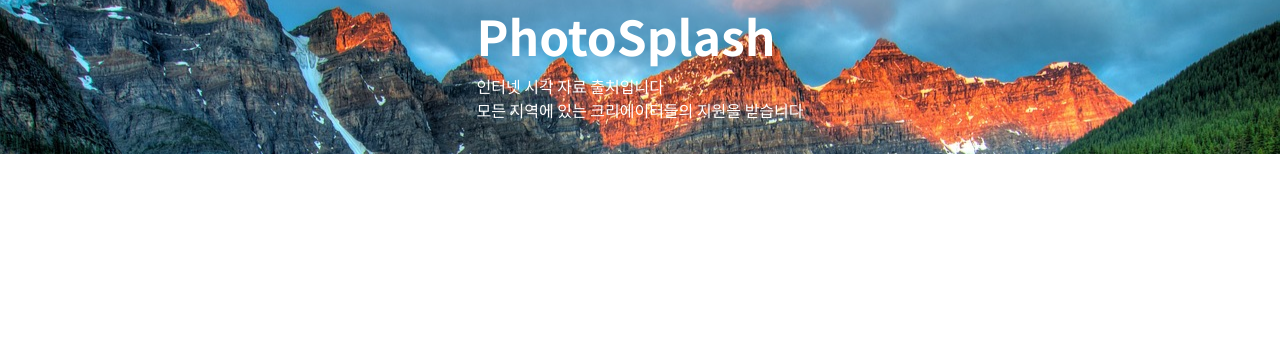
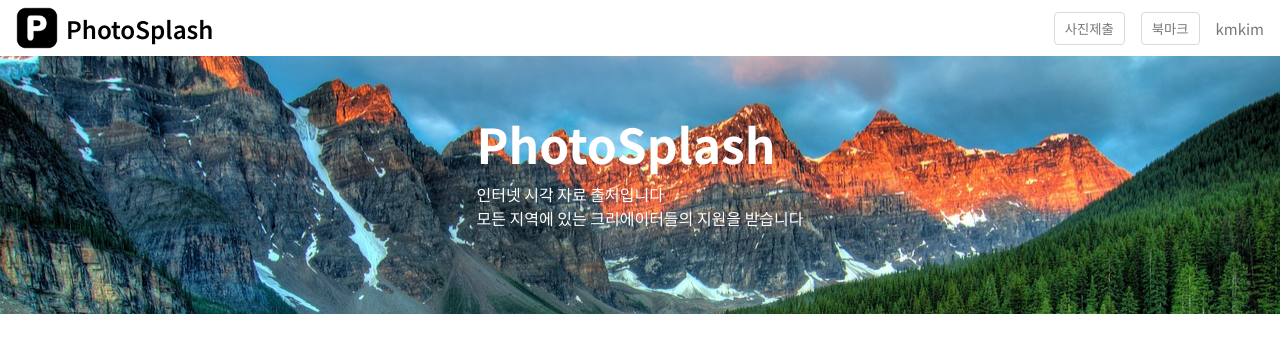
Before and after one commit to kmkim0713/study-react, a React (Vite) app: page / in a window 1280 px wide. Shown: the top 352 px of the page. Built offline with nearby package versions, Linux system fonts and the light colour scheme.

Commit message:
상단 header 작성

```diff
--- /dev/null
+++ b/src/components/common/header/CommonHeader.module.scss
@@ -0,0 +1,58 @@
+.header {
+    display: flex;
+    align-items: center;
+    justify-content: space-between;
+
+    width: 100%;
+    height: 56px;
+    padding: 0 16px;
+
+    &__logoBox {
+        display: flex;
+        align-items: center;
+        justify-content: center;
+
+        height: 100%;
+
+        gap: 8px;
+
+        &__logo {
+            height: 75%;
+        }
+
+        &__title {
+            font-size: 24px;
+            font-weight: 600;
+        }
+    }
+
+    &__profileBox {
+        display: flex;
+        align-items: center;
+        justify-content: center;
+
+        gap: 16px;
+
+        &__button {
+            display: flex;
+            align-items: center;
+            justify-content: center;
+
+            outline: none;
+            cursor: pointer;
+
+            padding: 6px 10px;
+
+            border: 1px solid main.$color-white-300;
+            border-radius: 4px;
+
+            color: main.$color-white-600;
+            background-color: main.$color-white-000;
+        }
+        &__userName {
+            color: main.$color-white-600;
+            font-weight: 400;
+            font-size: 15px;
+        }
+    }
+}
--- /dev/null
+++ b/src/components/common/header/CommonHeader.tsx
@@ -0,0 +1,20 @@
+
+import styles from './CommonHeader.module.scss'
+
+function CommonHeader() {
+  return (
+    <div className={styles.header}>
+        <div className={styles.header__logoBox}>
+            <img src="src/assets/images/image-logo.png" alt="" className={styles.header__logoBox__logo}/>
+            <span className={styles.header__logoBox__title}>PhotoSplash</span>
+        </div>
+        <div className={styles.header__profileBox}>
+            <button className={styles.header__profileBox__button}>사진제출</button>
+            <button className={styles.header__profileBox__button}>북마크</button>
+            <span className={styles.header__profileBox__userName}>kmkim</span>
+        </div>
+    </div>
+  )
+}
+
+export default CommonHeader
--- a/src/pages/index/index.tsx
+++ b/src/pages/index/index.tsx
@@ -1,9 +1,11 @@
+import CommonHeader from '@/components/common/header/CommonHeader'
 import styles from './styles/index.module.scss'
 
 function index() {
   return (
-    <div className='styles.page'>
+    <div className={styles.page}>
         {/* 공통 헤더 UI 부분 */}
+        <CommonHeader/>
         {/* 공통 네비게이션 UI 부분 */}
         <div className={styles.page__contents}>
             <div className={styles.page__contents__introBox}>
```
Also changed, not shown: src/assets/images/image-logo.png (added).
